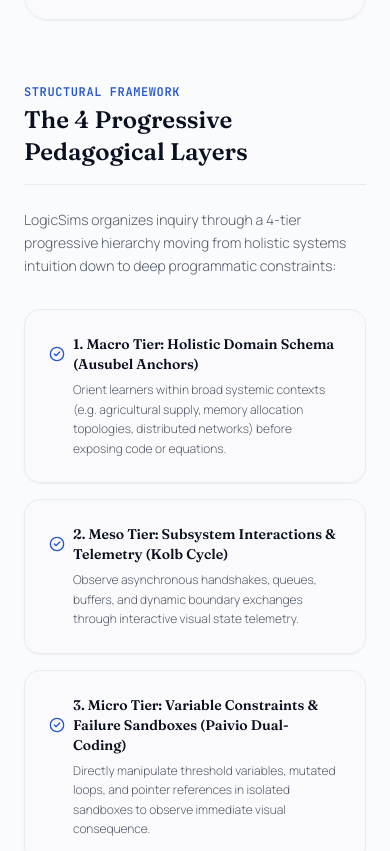
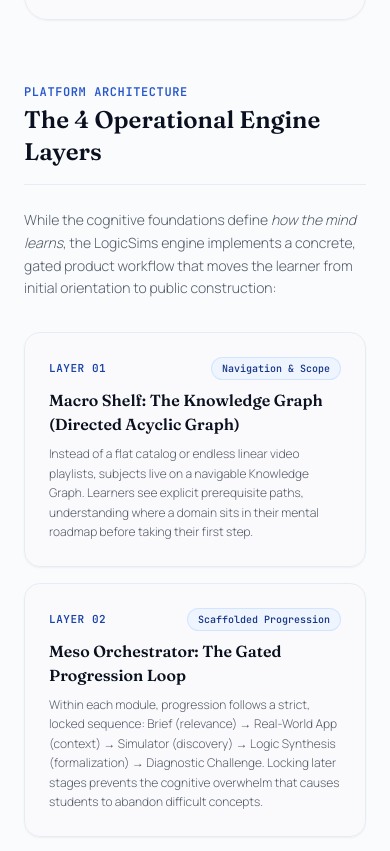
Before and after one commit to vikas-bandaru/my-portfolio, a Next.js app: page /logicsims in a window 390 px wide. Shown: the part 4277-5128 px from the top of the page. Built offline with nearby package versions, Linux system fonts and the light colour scheme.

Commit message:
refactor: differentiate LogicSims cognitive foundations from operational engine architecture

```diff
--- a/app/logicsims/page.tsx
+++ b/app/logicsims/page.tsx
@@ -233,34 +233,63 @@
           </section>
         </Reveal>
 
-        {/* 5. MULTI-LAYER EXECUTION HIERARCHY */}
+        {/* 5. PLATFORM ENGINE & STRUCTURAL WORKFLOW */}
         <Reveal delay={250}>
           <section className="space-y-6">
             <div className="border-b border-background-200 pb-4">
               <span className="font-mono text-xs font-semibold tracking-wider uppercase text-primary-600 block">
-                Structural Framework
+                Platform Architecture
               </span>
               <h2 className="font-heading font-semibold text-2xl sm:text-3xl text-foreground-950 mt-1">
-                The 4 Progressive Pedagogical Layers
+                The 4 Operational Engine Layers
               </h2>
             </div>
             <p className="text-sm sm:text-base text-foreground-600 leading-relaxed font-light">
-              LogicSims organizes inquiry through a 4-tier progressive hierarchy moving from holistic systems intuition down to deep programmatic constraints:
+              While the cognitive foundations define <em>how the mind learns</em>, the LogicSims engine implements a concrete, gated product workflow that moves the learner from initial orientation to public construction:
             </p>
 
             <div className="grid gap-4 pt-2">
               {[
-                { title: "1. Macro Tier: Holistic Domain Schema (Ausubel Anchors)", desc: "Orient learners within broad systemic contexts (e.g. agricultural supply, memory allocation topologies, distributed networks) before exposing code or equations." },
-                { title: "2. Meso Tier: Subsystem Interactions & Telemetry (Kolb Cycle)", desc: "Observe asynchronous handshakes, queues, buffers, and dynamic boundary exchanges through interactive visual state telemetry." },
-                { title: "3. Micro Tier: Variable Constraints & Failure Sandboxes (Paivio Dual-Coding)", desc: "Directly manipulate threshold variables, mutated loops, and pointer references in isolated sandboxes to observe immediate visual consequence." },
-                { title: "4. Capstone Tier: Chaotic Stress-Testing & Architectural Post-Mortems", desc: "Validate genuine comprehension by diagnosing, isolating, and rectifying non-deterministic concurrency and real-world failure states." },
-              ].map((tier, idx) => (
-                <div key={idx} className="p-6 rounded-2xl bg-background-50/80 border border-background-200 shadow-xs space-y-1.5">
-                  <div className="font-heading font-semibold text-foreground-950 text-sm sm:text-base flex items-center gap-2">
-                    <CheckCircle2 className="w-4 h-4 text-primary-600 shrink-0" />
-                    <span>{tier.title}</span>
+                {
+                  tier: "Layer 01",
+                  title: "Macro Shelf: The Knowledge Graph (Directed Acyclic Graph)",
+                  desc: "Instead of a flat catalog or endless linear video playlists, subjects live on a navigable Knowledge Graph. Learners see explicit prerequisite paths, understanding where a domain sits in their mental roadmap before taking their first step.",
+                  badge: "Navigation & Scope"
+                },
+                {
+                  tier: "Layer 02",
+                  title: "Meso Orchestrator: The Gated Progression Loop",
+                  desc: "Within each module, progression follows a strict, locked sequence: Brief (relevance) → Real-World App (context) → Simulator (discovery) → Logic Synthesis (formalization) → Diagnostic Challenge. Locking later stages prevents the cognitive overwhelm that causes students to abandon difficult concepts.",
+                  badge: "Scaffolded Progression"
+                },
+                {
+                  tier: "Layer 03",
+                  title: "Micro Sandbox: Interactive Simulator & Live Code Mind",
+                  desc: "The dual-surface interaction layer. On the left, an interactive visual canvas lets learners manipulate physical system variables, thresholds, and queues. On the right, 'Code Mind' synchronizes execution state in real time, turning invisible memory into tangible cause-and-effect.",
+                  badge: "Interactive Core"
+                },
+                {
+                  tier: "Layer 04",
+                  title: "Capstone Studio: Emergent Synthesis & Constructionist Portfolios",
+                  desc: "Mastery does not end with multiple-choice quizzes. The engine tracks mastered logic patterns (e.g. loops + state buffers + pointers) and generates an Emergent Synthesis Project. Learners build and export a verifiable, interactive public portfolio asset proving hands-on capability.",
+                  badge: "Proof of Competence"
+                },
+              ].map((layer, idx) => (
+                <div key={idx} className="p-6 sm:p-7 rounded-2xl bg-background-50/80 border border-background-200 shadow-xs space-y-2 hover:border-primary-400/40 transition-all">
+                  <div className="flex flex-wrap items-center justify-between gap-2">
+                    <span className="font-mono text-[11px] uppercase tracking-wider text-primary-700 font-semibold">
+                      {layer.tier}
+                    </span>
+                    <span className="px-2.5 py-0.5 rounded-full bg-primary-50 text-primary-800 border border-primary-200/60 font-mono text-[10px] font-medium">
+                      {layer.badge}
+                    </span>
                   </div>
-                  <p className="text-xs sm:text-sm text-foreground-600 leading-relaxed pl-6 font-light">{tier.desc}</p>
+                  <div className="font-heading font-semibold text-foreground-950 text-base sm:text-lg">
+                    {layer.title}
+                  </div>
+                  <p className="text-xs sm:text-sm text-foreground-600 leading-relaxed font-light">
+                    {layer.desc}
+                  </p>
                 </div>
               ))}
             </div>
```
